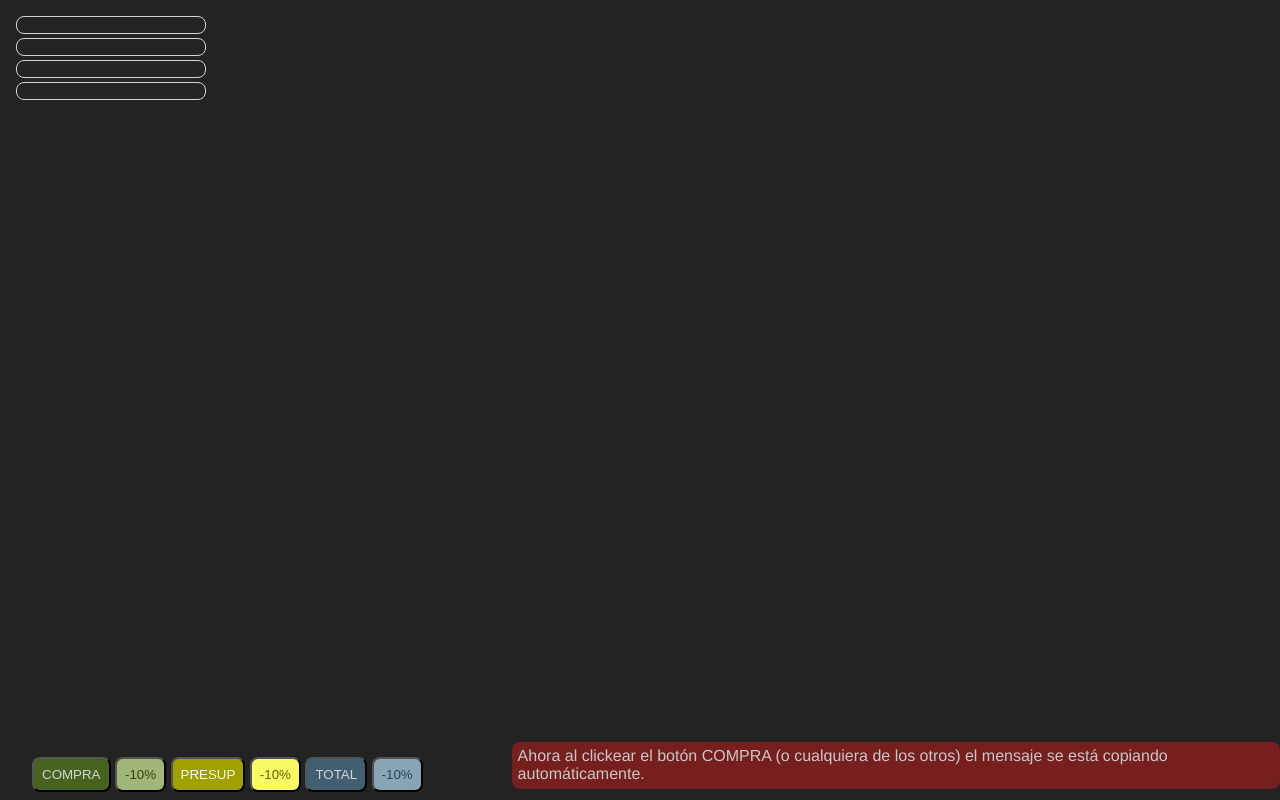
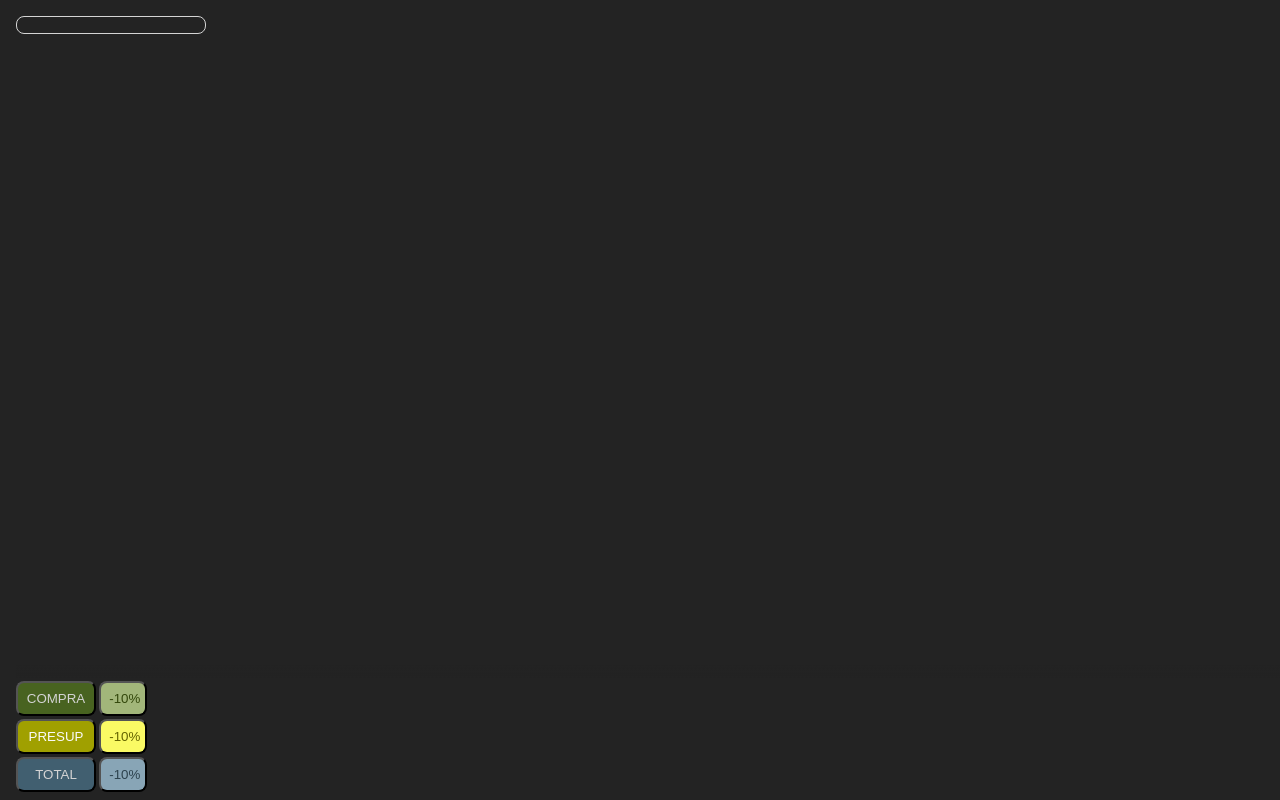
Before and after one commit to amaroferraris/acdb, a Django app: page / in a window 1280 px wide. Run offline with Django 4.2, Linux system fonts and the light colour scheme; data that the repository does not hold is empty.

Commit message:
CSS Bottom navbar version

```diff
--- a/acdj/static/index.js
+++ b/acdj/static/index.js
@@ -8,6 +8,10 @@
 const modelSelect = document.getElementById("modelSelect");
 const paymentSelect = document.getElementById("paymentSelect");
 const accessorySelect = document.getElementById("accessorySelect");
+
+const displayingBrands = document.querySelector('.brand-container');
+const displayingModels = document.querySelector('.model-container');
+const displayingPayment = document.querySelector('.payment-container');
 
 let jsonSucursal = JSON.parse(document.getElementById('sucursal-json').textContent);
 let jsonCarBrand = JSON.parse(document.getElementById('carbrand-json').textContent);
@@ -54,6 +58,10 @@
         modelContainer.textContent = '';
         message.textContent = '';
 
+        displayingBrands.style.display = 'block'
+        displayingModels.style.display = 'none'
+        displayingPayment.style.display = 'none'
+
         displayBrands();
 
     });
@@ -89,9 +97,14 @@
         brandContainer.appendChild(labelBrand);
         brandContainer.appendChild(document.createElement('br'));
 
+
         inputBrand.addEventListener('click', () => {
+
+            displayingModels.style.display = 'block'
+
             displayModels(brand);
             displayPayment();
+
         });
     });
 }
@@ -129,6 +142,8 @@
             modelContainer.appendChild(document.createElement('br'));
 
             inputModel.addEventListener('click', () => {
+
+                displayingPayment.style.display = 'block'
 
                 displayPayment(brand, model);
                 displayAccessories(model);
--- a/acdj/static/styles.css
+++ b/acdj/static/styles.css
@@ -73,6 +73,16 @@
     margin-bottom: .25rem;
 }
 
+.brand-container,
+.model-container,
+.payment-container {
+    display:none;
+}
+
+.payment-container {
+    margin-bottom: 7rem;
+}
+
 .accessory-container {
     padding: inherit;
     /* overflow: auto; */
@@ -81,10 +91,16 @@
 }
 
 .btn-container {
+    display: grid;
+    grid-template-columns: repeat(4, 1fr);
+    grid-template-rows: repeat(3, 1fr);
+    gap: 0.2rem;
+    max-height: 7rem;
     background: linear-gradient(to top, var(--color1) 90%, rgba(35, 35, 35, 0));
-    width: 100%;
+    margin-left: 1rem;
     position: fixed;
     bottom: 0;
+    padding-top: 1rem;
     padding-bottom: .5rem;
 }
 
@@ -103,65 +119,73 @@
 }
 
 .btn-output {
-    margin-left: 2rem;
+    grid-column: 1;
+    grid-row: 1;
+    width: 5rem;
     background-color: rgb(72, 99, 32);
 }
 
 .btn-output-off {
+    grid-column: 2;
+    grid-row: 1;
+    width: 3rem;
     color: rgb(52, 72, 12);
     background-color: rgb(162, 182, 122);
     /* left: 5.7rem; */
 }
 
 .btn-output-presupuesto {
+    grid-column: 1;
+    grid-row: 2;
+    width: 5rem;
     color: rgb(250, 250, 250);
     background-color: rgb(160, 160, 0);
     /* left: 9rem; */
 }
 
 .btn-output-presupuesto-off {
+    grid-column: 2;
+    grid-row: 2;
+    width: 3rem;
     color: rgb(100, 100, 0);
     background-color: rgb(250, 250, 100);
     /* left: 12.6rem; */
 }
 
 .btn-output-total {
+    grid-column: 1;
+    grid-row: 3;
+    width: 5rem;
     /* margin-left: 1rem; */
     background-color: rgb(65, 95, 112);
 }
 
 .btn-output-total-off {
+    grid-column: 2;
+    grid-row: 3;
+    width: 3rem;
     color: rgb(45, 66, 78);
     background-color: rgb(136, 165, 182);
 }
 
 
 .btn-clear {
-    margin-left: .25rem;
-    background-color: rgba(195, 62, 62, 0.5);
+    grid-column: 3;
+    grid-row: 1/4;
+    width: 5rem;
+    background-color: rgb(195, 62, 62);
 }
 
 
-/* .btn-copy {
-    margin-left: 1rem;
-    background-color: rgb(65, 95, 112);
-    transition: .5s;
-}
-
-.btn-copied {
-    background-color: rgb(185, 215, 232);
-    padding: .5rem;
-    border-radius: .5rem;
-    color: rgb(29, 29, 29);
-    margin-left: 1rem;
-} */
-
 .output {
+    grid-column: 4;
+    grid-row: 1/4;
     font-family: Arial, "Helvetica Neue", Helvetica, sans-serif;
     font-size: .75rem;
-    padding: 1rem;
-    padding-left: 2rem;
-    padding-bottom: .5rem;
+    width: 70rem;
+    padding-left: 1rem;
+    /* padding: 1rem; */
+    /* padding-bottom: .5rem; */
 }
 
 .mensaje-usuario {
--- a/acdj/templates/acdj/index.html
+++ b/acdj/templates/acdj/index.html
@@ -33,7 +33,7 @@
         <button class="btn-output-total-off" id="btn-output-total-off">-10%</button>
     </div>
 
-    <p class="mensaje-usuario" id="mensaje-usuario">Ahora al clickear el botón COMPRA (o cualquiera de los otros) el mensaje se está copiando automáticamente.</p>
+    <!-- <p class="mensaje-usuario" id="mensaje-usuario"></p> -->
 
     {{ sucursales|json_script:"sucursal-json" }}
     {{ carbrands|json_script:"carbrand-json" }}
```
